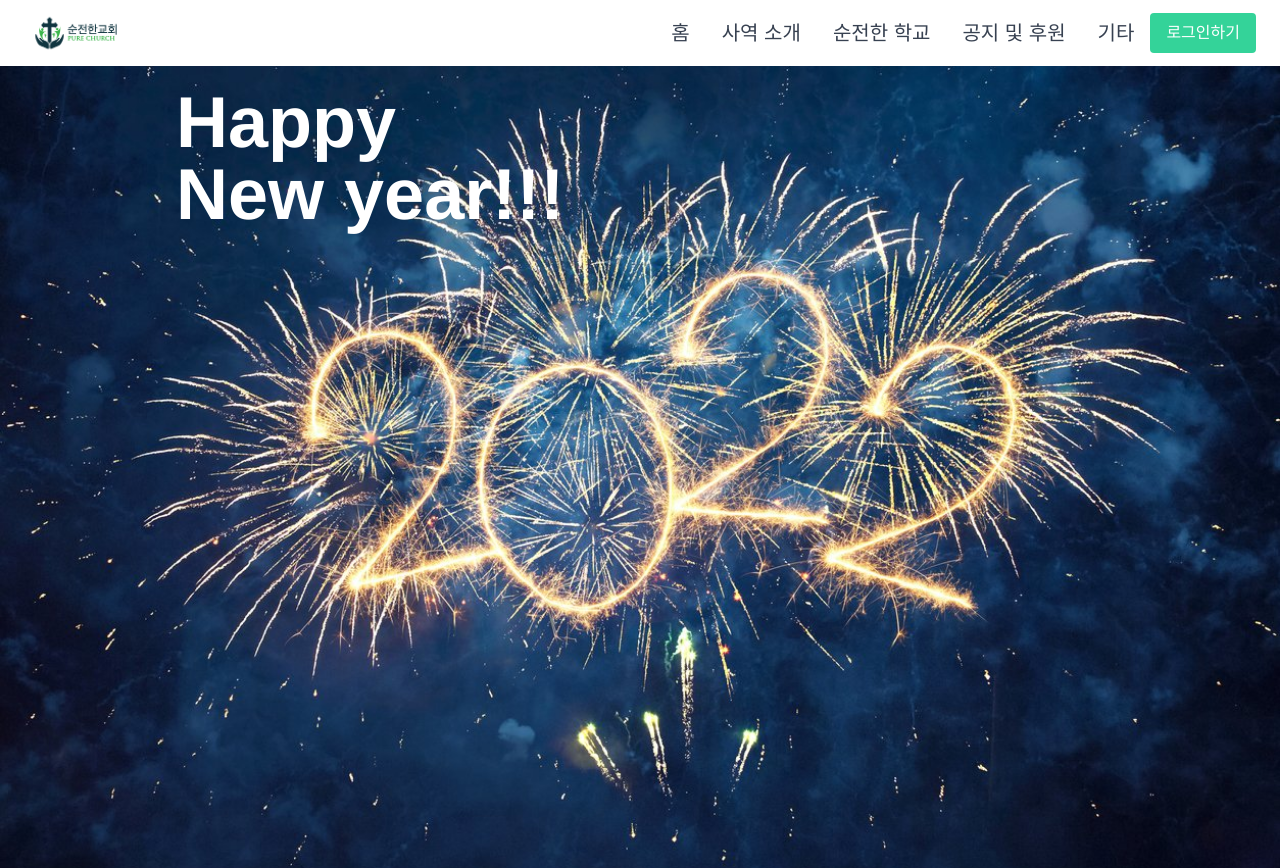
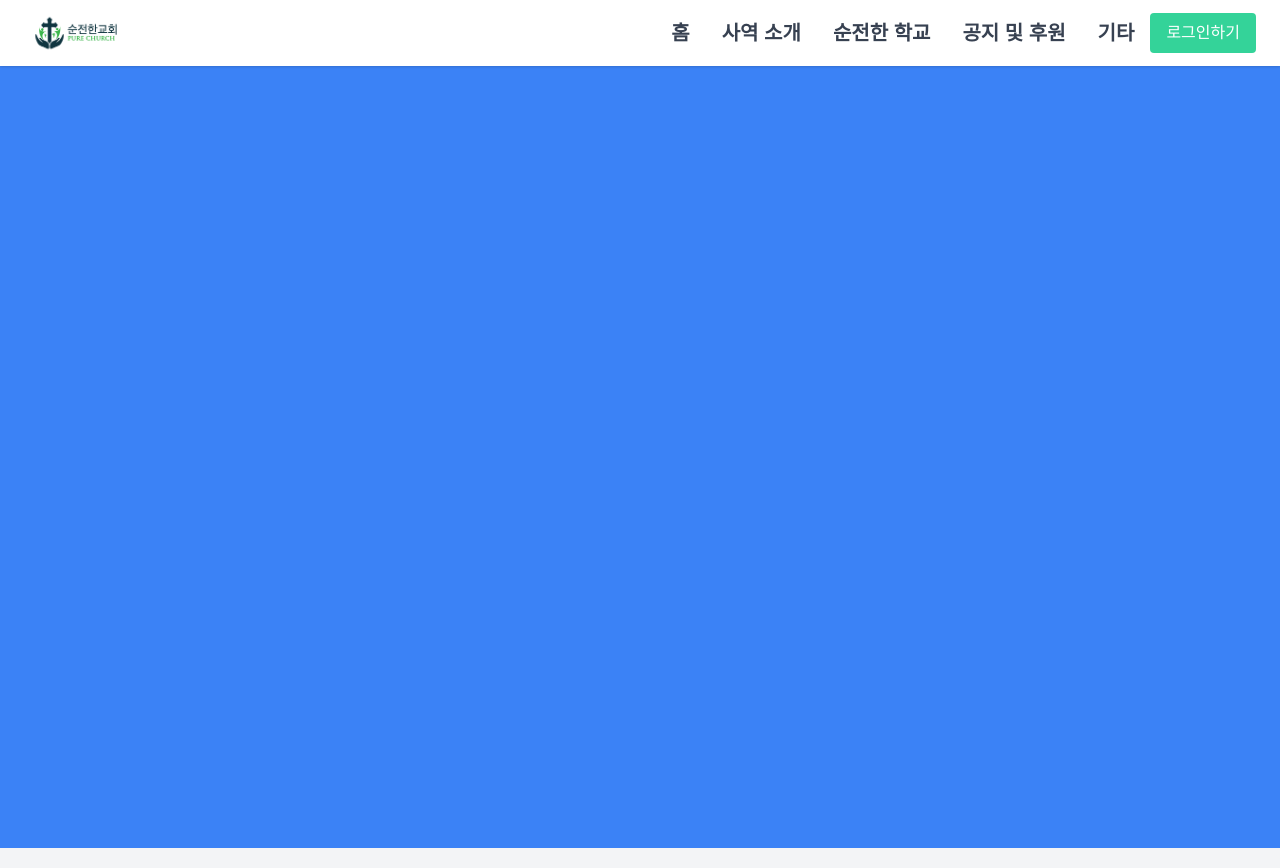
Before and after one commit to parkyoungmean/pure-church, a Vue app: page / in a window 1280 px wide. Shown: the top 868 px of the page. Built offline with nearby package versions, Linux system fonts and the light colour scheme.

Commit message:
third commit

```diff
--- a/src/App.vue
+++ b/src/App.vue
@@ -1,25 +1,24 @@
 <template>
-  <!-- <nav>
-    <router-link to="/">Home</router-link> |
-    <router-link to="/about">About</router-link>
-  </nav> -->
-  <!-- <router-view/> -->
-  <div class="bg-green-400 h-screen">
+  <div class="h-screen">
     <SimpleNavbar />
+    <SimpleHome />
   </div>
 </template>
 
 <script>
 /* eslint-disable */
 
-import SimpleNavbar from './components/SimpleNavbar.vue';
+import SimpleNavbar from "./components/SimpleNavbar.vue";
+import SimpleHome from "./components/SimpleHome.vue";
 
 export default {
   components: {
     SimpleNavbar,
-  }
-}
+    SimpleHome,
+  },
+};
 </script>
+
 <style lang="scss">
 #app {
   font-family: Avenir, Helvetica, Arial, sans-serif;
--- a/src/assets/tailwind.css
+++ b/src/assets/tailwind.css
@@ -3,3 +3,9 @@
 @tailwind components;
 
 @tailwind utilities;
+
+@layer base {
+    html {
+        scroll-behavior: smooth;
+    }
+}
--- /dev/null
+++ b/src/components/SimpleHome.vue
@@ -0,0 +1,47 @@
+<template>
+    <section id="#" class="pt-19 pb-12 px-8 md:px-12">
+
+    </section>
+
+    <section id="home" class="min-h-screen bg-blue-500" >
+
+    </section>
+
+    <section id="introduce" class="min-h-screen bg-gray-100">
+
+    </section>
+
+    <section id="school" class="min-h-screen">
+
+    </section>
+
+    <section id="notice" class="min-h-screen bg-green-100">
+
+    </section>
+
+    <section id="etc" class="min-h-screen bg-red-100">
+
+    </section>
+</template>
+
+<script>
+/* eslint-disable */
+
+import { reactive, toRefs } from 'vue'
+
+export default {
+    setup () {
+        const state = reactive({
+            count: 0,
+        })
+
+        return {
+            ...toRefs(state),
+        }
+    }
+}
+</script>
+
+<style lang="scss" scoped>
+
+</style>
--- a/src/components/SimpleNavbar.vue
+++ b/src/components/SimpleNavbar.vue
@@ -1,6 +1,8 @@
 <template>
-  <div
+  <nav
     class="
+      fixed
+      w-full
       bg-white
       text-gray-100
       py-2
@@ -29,24 +31,31 @@
     <!-- Menu -->
     <ul
       class="
+        fixed
+        transform
+        translate-x-0
         md:flex md:items-center md:px-0
         left-0
+        text-left
         px-10
         md:pb-0
         pb-10
-        md:static
-        absolute
+        lg:static
         bg-white
         md:w-auto
         w-full
         top-14
         duration-700
         ease-in
-        -z-50
+        -z-100
       "
       :class="[open ? 'top-19' : 'top-[-100%]']"
     >
-      <li v-for="link in links" :key="link.id" class="md:mx-4 md:my-0 my-6">
+      <li
+        v-for="link in links"
+        :key="link.id"
+        class="left-0 md:mx-4 md:my-0 my-6"
+      >
         <a
           :href="link.link"
           class="text-xl text-gray-700 hover:text-green-500"
@@ -70,102 +79,8 @@
       </button>
     </ul>
     <!-- End of Menu -->
-  </div>
+  </nav>
   <!-- End of Navbar -->
-  <div
-    class="
-      cntainer
-      mt-0
-      flex
-      justify-between
-      items-center
-      mx-auto
-      px-2
-      md:px-14
-      lg:px-24
-      w-full
-    "
-  >
-    <div class="flex flex-wrap md:flex-nowrap">
-      <div
-        class="
-          flex flex-wrap
-          lg:ml-20
-          justify-center
-          md:justify-start
-          max-w-xl
-          mt-2
-          md:my-5
-        "
-      >
-        <h1
-          class="
-            text-white
-            font-bold
-            text-2xl
-            md:text-6xl
-            lg:text-7xl
-            text-center
-            md:text-left
-            z-10
-          "
-        >
-          Happy <br />
-          New year!!!
-        </h1>
-        <!-- Button -->
-        <!-- <div class="w-full flex justify-center md:justify-start z-10">
-          <button
-            class="
-              text-2xl
-              px-8
-              py-4
-              bg-theme
-              text-white
-              font-bold
-              mt-12
-              flex
-              items-center
-              space-x-3
-            "
-          >
-            <i class="material-icons text-muted">exit_to_app</i>
-            <span>들어가기</span>
-          </button>
-        </div> -->
-        <!-- End of Button -->
-      </div>
-      <img
-        src="../assets/02.jpeg"
-        alt="logo_package"
-        class="w-full -mt-16 md:absolute -mt-6 md:mt-0 right-0 -z-1"
-      />
-    </div>
-  </div>
-
-  <!-- <div class="container mt-64 flex justify-between items-center mx-auto px-8 md:px-14 bg-green-400">
-      <section class="w-full">
-          <h2 id="work" class="secondary-title">로고 아이콘</h2>
-          <p class="section-paragraph">이 중에서 마음에 드는 로고 아이콘이 있으신가요?</p>
-          <div class="grid grid-cols-1 md:grid-cols-2 lg:grid-cols-3 gap-6 mt-6">
-              <img src="../assets/logo/01.png" alt="">
-              <img src="../assets/logo/02.png" alt="">
-              <img src="../assets/logo/03.png" alt="">
-              <img src="../assets/logo/04.png" alt="">
-              <img src="../assets/logo/05.png" alt="">
-              <img src="../assets/logo/06.png" alt="">
-              <img src="../assets/logo/07.png" alt="">
-              <img src="../assets/logo/09.png" alt="">
-              <img src="../assets/logo/10.png" alt="">
-              <img src="../assets/logo/11.png" alt="">
-              <img src="../assets/logo/12.png" alt="">
-              <img src="../assets/logo/13.png" alt="">
-              <img src="../assets/logo/15.png" alt="">
-              <img src="../assets/logo/16.png" alt="">
-              <img src="../assets/logo/17.png" alt="">
-          </div>
-      </section>
-  </div> -->
 </template>
 
 <script>
@@ -176,11 +91,11 @@ export default {
   setup() {
     let open = ref(false);
     let links = [
-      { id: 0, name: "홈", link: "#" },
-      { id: 1, name: "사역 소개", link: "#" },
-      { id: 2, name: "순전한 학교", link: "#" },
-      { id: 3, name: "공지 및 후원", link: "#" },
-      { id: 4, name: "기타", link: "#" },
+      { id: 0, name: "홈", link: "#home" },
+      { id: 1, name: "사역 소개", link: "#introduce" },
+      { id: 2, name: "순전한 학교", link: "#school" },
+      { id: 3, name: "공지 및 후원", link: "#notice" },
+      { id: 4, name: "기타", link: "#etc" },
     ];
 
     function menuOpen() {
```
Also changed, not shown: 1 other file (tests, documents, lock files or other folders).
